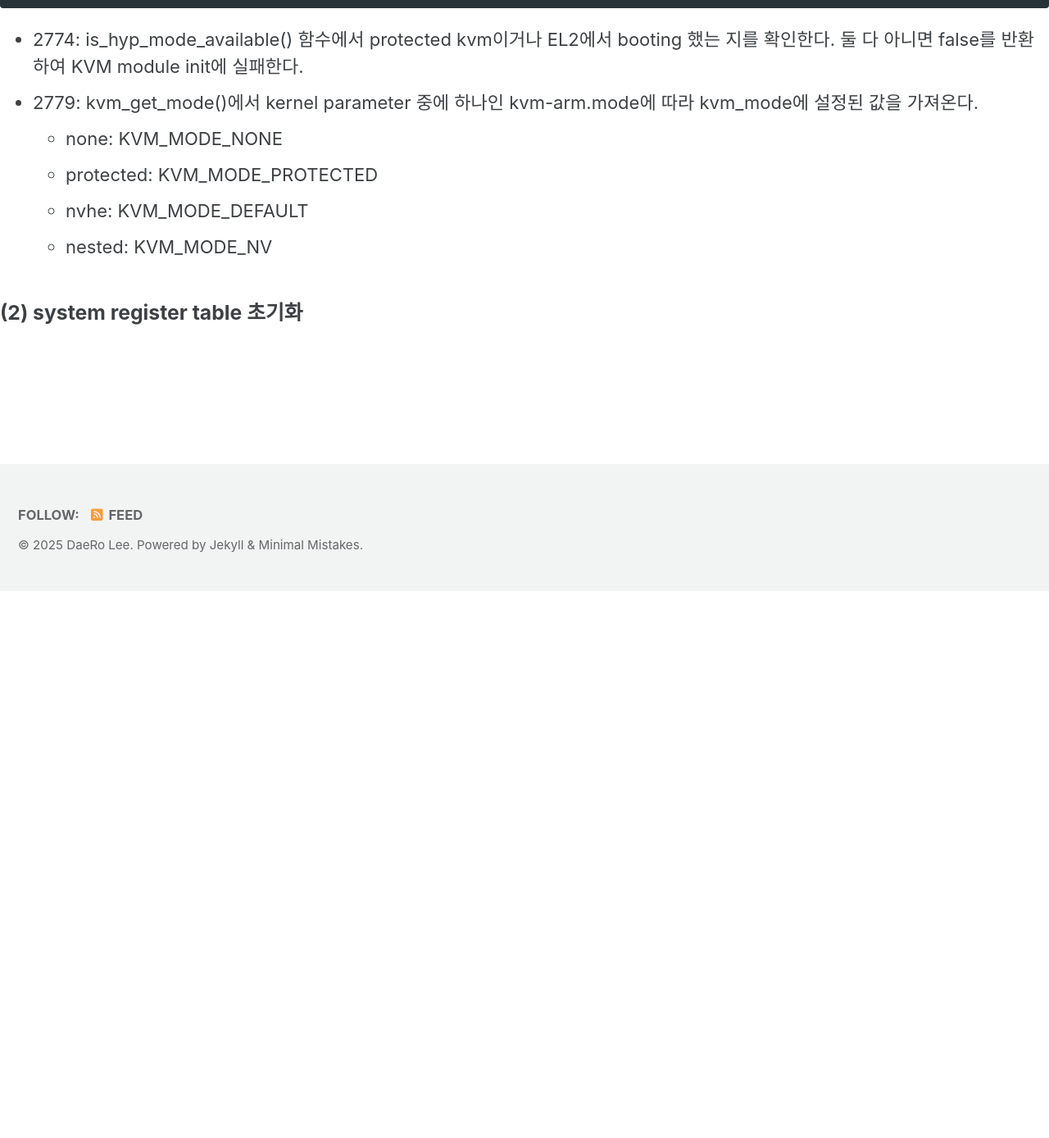
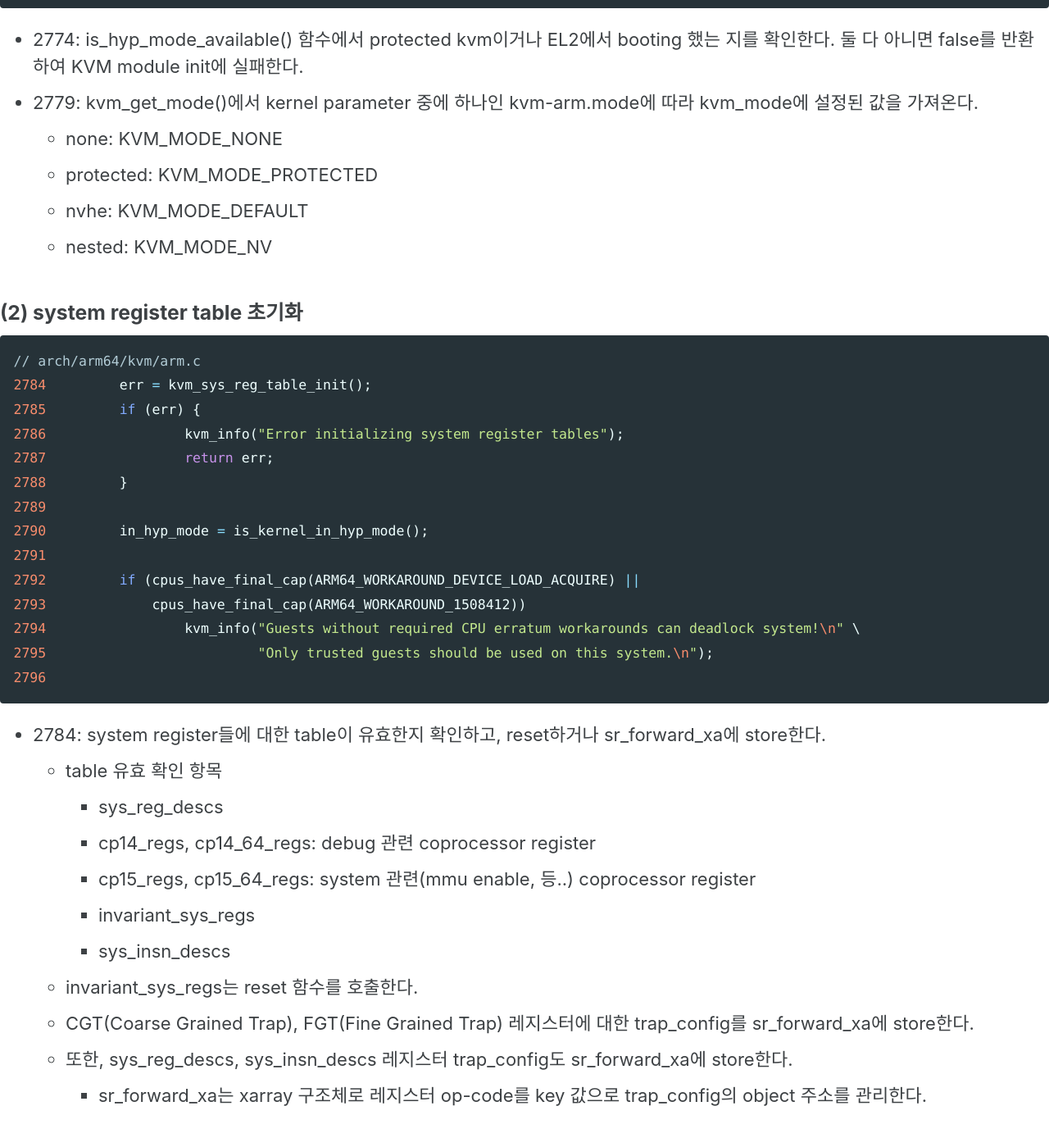
Before and after one commit to daeroro/daeroro.github.io, a Jekyll site: the page built from _posts/2025-06-20-KVM_kvm_arm_init.md, in a window 1280 px wide and 1400 px high, scrolled down 679 px. Shown: the top 1388 px of the window at 82% size. Built offline with Jekyll 4.4.1, drawn with Linux system fonts in a browser that asks for light colours; cached includes are drawn as plain includes; our own code applies the rules of GitHub Pages for plain Markdown files.

Commit message:
system register table init

````diff
--- a/_posts/2025-06-20-KVM_kvm_arm_init.md
+++ b/_posts/2025-06-20-KVM_kvm_arm_init.md
@@ -39,3 +39,30 @@ last_modified_at: 2025-06-20
     - nested: KVM_MODE_NV
 
 ### (2) system register table 초기화
+```c
+// arch/arm64/kvm/arm.c
+2784         err = kvm_sys_reg_table_init();
+2785         if (err) {
+2786                 kvm_info("Error initializing system register tables");
+2787                 return err;
+2788         }
+2789
+2790         in_hyp_mode = is_kernel_in_hyp_mode();
+2791
+2792         if (cpus_have_final_cap(ARM64_WORKAROUND_DEVICE_LOAD_ACQUIRE) ||
+2793             cpus_have_final_cap(ARM64_WORKAROUND_1508412))
+2794                 kvm_info("Guests without required CPU erratum workarounds can deadlock system!\n" \
+2795                          "Only trusted guests should be used on this system.\n");
+2796
+```
+- 2784: system register들에 대한 table이 유효한지 확인하고, reset하거나 sr_forward_xa에 store한다.
+  - table 유효 확인 항목
+    - sys_reg_descs
+    - cp14_regs, cp14_64_regs: debug 관련 coprocessor register
+    - cp15_regs, cp15_64_regs: system 관련(mmu enable, 등..) coprocessor register
+    - invariant_sys_regs
+    - sys_insn_descs
+  - invariant_sys_regs는 reset 함수를 호출한다.
+  - CGT(Coarse Grained Trap), FGT(Fine Grained Trap) 레지스터에 대한 trap_config를 sr_forward_xa에 store한다.
+  - 또한, sys_reg_descs, sys_insn_descs 레지스터 trap_config도 sr_forward_xa에 store한다.
+    - sr_forward_xa는 xarray 구조체로 레지스터 op-code를 key 값으로 trap_config의 object 주소를 관리한다.
````
